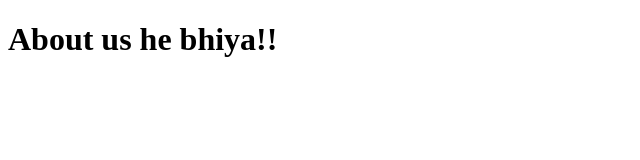
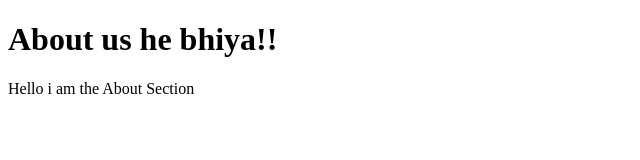
Before and after one commit to rishikeshdharme/learn_git, a plain HTML site: page about.html in a window 1280 px wide. Shown: the whole page, without its empty margins (0-640 px from the left). Drawn offline with Linux system fonts and the light colour scheme.

Commit message:
Add paragraph in about.html

```diff
--- a/about.html
+++ b/about.html
@@ -7,5 +7,6 @@
 </head>
 <body>
     <h1>About us he bhiya!!</h1>
+    <p>Hello i am the About Section</p>
 </body>
 </html>
```
